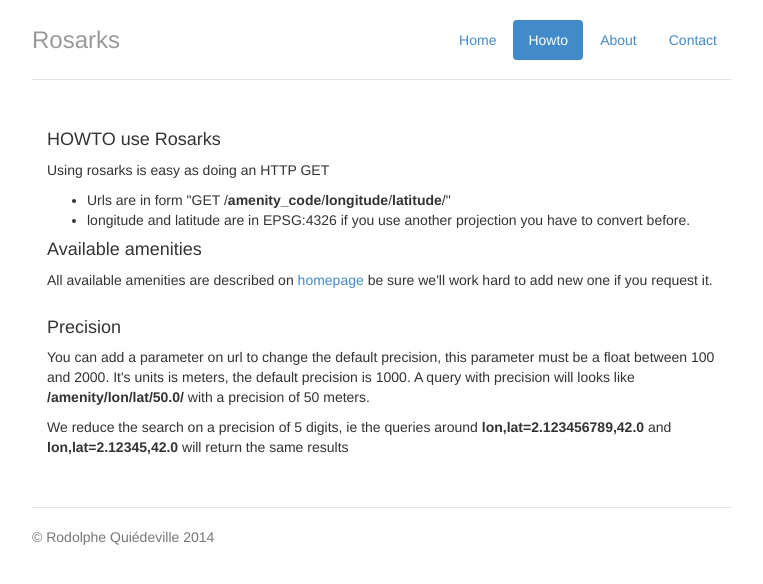
After one commit to rodo/rosarks, a Django app: template rosarks/amenity/templates/howto.html in a window 1280 px wide. The commit adds this page. Shown: the top 584 px of the page, without its empty margins (258-1021 px from the left). Run offline with Django 3.2, Linux system fonts and the light colour scheme; the template is opened without the code that fills it, so the values that code supplies are empty; some libraries are stand-ins or nearby versions.

Commit message:
Add precision Add HOWTO page

```diff
--- a/rosarks/amenity/templates/contact.html
+++ b/rosarks/amenity/templates/contact.html
@@ -5,6 +5,7 @@
   <div class="header">
     <ul class="nav nav-pills pull-right">
       <li><a href="/">Home</a></li>
+      <li><a href="/howto/">Howto</a></li>
       <li><a href="/about/">About</a></li>
       <li class="active"><a href="/contact/">Contact</a></li>
     </ul>
--- /dev/null
+++ b/rosarks/amenity/templates/howto.html
@@ -0,0 +1,51 @@
+{% extends "base.html" %}
+{% load i18n %}
+{% block content %}
+<div class="container">
+  <div class="header">
+    <ul class="nav nav-pills pull-right">
+      <li><a href="/">Home</a></li>
+      <li class="active"><a href="/howto/">Howto</a></li>
+      <li><a href="/about/">About</a></li>
+      <li><a href="/contact/">Contact</a></li>
+    </ul>
+    <h3 class="text-muted">Rosarks</h3>
+  </div>
+
+  <div class="row marketing">
+    <div class="col-lg-12">
+      <h4>HOWTO use Rosarks</h4>
+      <p>Using rosarks is easy as doing an HTTP GET</p>
+	<ul>
+	  <li>Urls are in form "GET /<b>amenity_code</b>/<b>longitude</b>/<b>latitude</b>/"</li>
+	  <li>longitude and latitude are in EPSG:4326 if you use another projection you have to convert before.</li>
+	</ul>
+
+      <h4>Available amenities</h4>
+      <p>All available amenities are described
+      on <a href="/">homepage</a> be sure we'll work hard to add new
+      one if you request it.
+      </p>
+
+      <h4>Precision</h4>
+      <p>You can add a parameter on url to change the default
+	precision, this parameter must be a float between 100 and
+	2000. It's units is meters, the default precision is 1000. A query
+	with precision will looks like <b>/amenity/lon/lat/50.0/</b>
+	with a precision of 50 meters.
+	</p>
+
+      <p>We reduce the search on a precision of 5 digits, ie the
+      queries around <b>lon,lat=2.123456789,42.0</b> and <b>lon,lat=2.12345,42.0</b>
+      will return the same results</p>
+
+    </div>
+
+  </div>
+
+  <div class="footer">
+    <p>&copy; Rodolphe Quiédeville 2014</p>
+  </div>
+
+</div> <!-- /container -->
+{% endblock %}
```
Also changed, not shown: rosarks/amenity/templates/about.html (+9 -6 lines), rosarks/amenity/templates/home.html (+10 -9 lines), rosarks/amenity/views.py (+35 -17 lines), rosarks/urls.py (+5 -2 lines).
